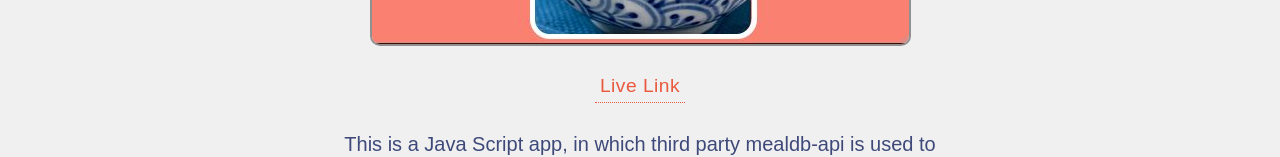
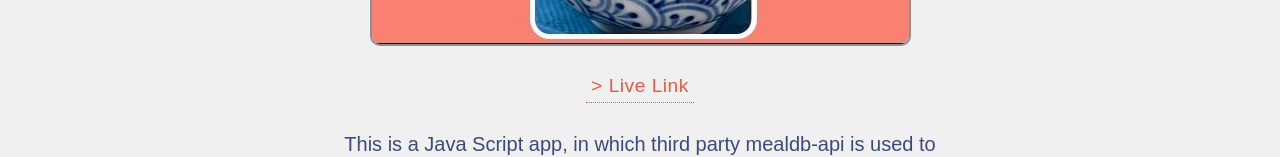
Before and after one commit to skininja673/Portfolio-React, a React (Create React App) app: page /project/1 in a window 1280 px wide. Shown: the part 625-782 px from the top of the page. Built offline with nearby package versions, Linux system fonts and the light colour scheme.

Commit message:
playing with some changes

```diff
--- a/src/helpers/Data.js
+++ b/src/helpers/Data.js
@@ -1,13 +1,13 @@
-import pic from '../assets/pic.jpeg';
-import junoClg from '../assets/junoClg.jpg';
-import yorkUni from '../assets/yorkUni.jpg';
-import humberClg from '../assets/humberClg.jpg';
 import Proj1 from '../assets/proj1.jpg';
 import Proj2 from '../assets/proj2.jpg';
 import Proj3 from '../assets/proj3.jpg';
 import Proj4 from '../assets/proj4.jpg';
 import Proj5 from '../assets/proj5.jpg';
 import Proj6 from '../assets/proj6.jpg';
+import pic from '../assets/pic.jpeg';
+import junoClg from '../assets/junoClg.jpg';
+import yorkUni from '../assets/yorkUni.jpg';
+import humberClg from '../assets/humberClg.jpg';
 import {
     IoLogoHtml5,
     IoLogoCss3,
@@ -26,8 +26,8 @@ import {
 // --my raw  information-------
 const aboutMe = {
     myName: {
-        firstName: 'Akalpit',
-        lastName: 'Sharma',
+        firstName: 'Ankit',
+        lastName: 'Saxena',
         nickName: 'AL',
         fullName: function () {
             return `${this.firstName} ${this.lastName}`;
@@ -45,7 +45,6 @@ const aboutMe = {
         calendlyLink: 'https://calendly.com/akalpit',
         icon: <IoCalendarNumber />,
     },
-    myPic: pic,
 };
 
 //---my info rendered on web pages----------
@@ -57,6 +56,7 @@ export const myInfo = {
     introduction: function () {
         return `I'm ${aboutMe.myName.fullName()}, a Front End Web Developer with a Computer Science degree from York University and a Web Development Certificate from Juno College of Technology. I am a hardworking and innovative thinker who loves creating user-friendly, responsive, clean, engaging and accessible applications. I bring strong communication and interpersonal skills to every team that I work with. When I am not coding, I enjoy watching foreign movies and listen to music. I also enjoy hopping on my bike and go for a long ride. You can catch me with a cup of coffee glued to a mobile at times!`;
     },
+    pic: aboutMe.myPic,
     primaryContact: [
         {
             id: 1,
--- a/src/pages/ProjectDisplay.js
+++ b/src/pages/ProjectDisplay.js
@@ -20,8 +20,13 @@ function ProjectDisplay() {
                 </a>
             </div>
 
-            <a href={liveLink} className='liveLink liveLink2'>
-                Live Link
+            <a
+                href={liveLink}
+                className='liveLink liveLink2'
+                target='_blank'
+                rel='noreferrer'
+            >
+                > Live Link
             </a>
 
             <p>{about}</p>
--- a/src/pages/Projects.js
+++ b/src/pages/Projects.js
@@ -1,6 +1,5 @@
 import React from 'react';
 import ProjectItem from '../components/ProjectItem';
-// import { projectList, projectsIntro } from '../helpers/Data';
 import { myProjects } from '../helpers/Data';
 
 import '../styles/Projects.css';
--- a/src/styles/Home.css
+++ b/src/styles/Home.css
@@ -60,6 +60,12 @@
     flex-direction: row;
 }
 
+#xxx {
+    /* border: 2px solid red; */
+    border-radius: 50%;
+    margin-top: 3rem;
+}
+
 @media only screen and (max-width: 824px) {
     .about h2 {
         font-size: 42px;
```
